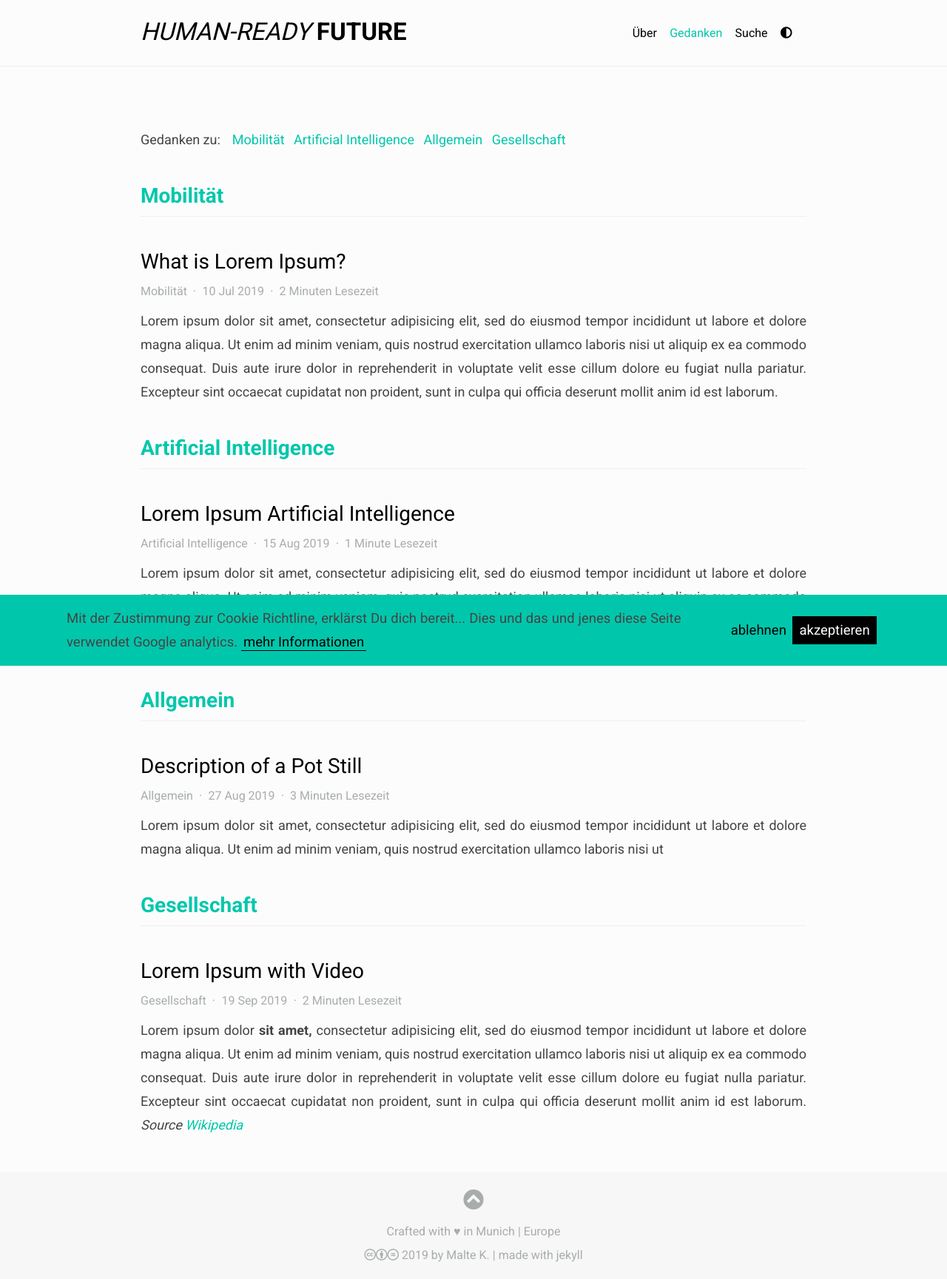
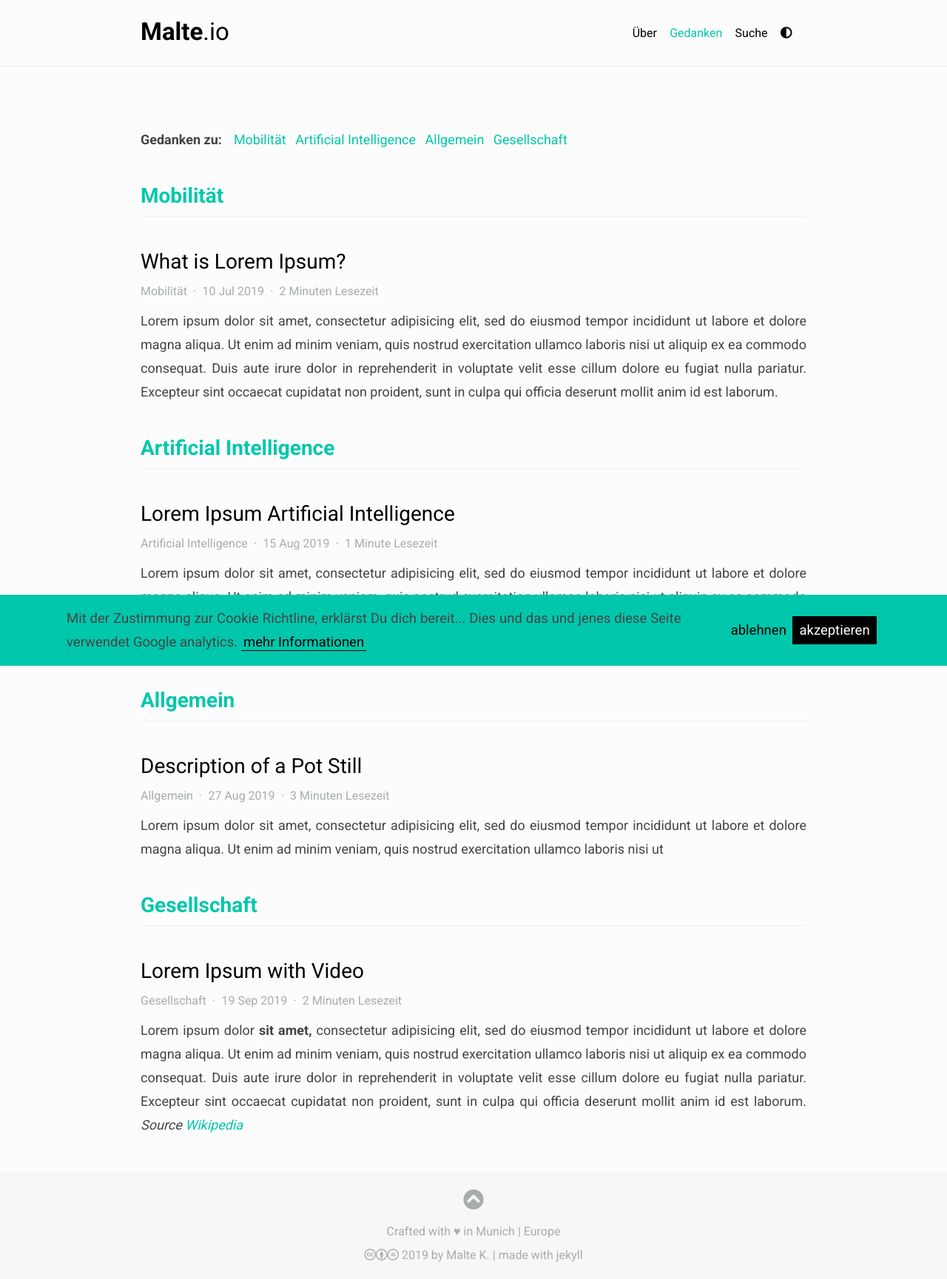
Before and after one commit to 110101/blog_humanreadyfuture, a Jekyll site: the page built from categories.md, in a window 1280 px wide. Shown: the whole page at 74% size. Built offline with Jekyll 4.4.1, drawn with Linux system fonts in a browser that asks for light colours; nearby versions of some CDN libraries; the list of posts is cut into pages by our own code.

Commit message:
upate header and theme

```diff
--- a/_includes/site-header.html
+++ b/_includes/site-header.html
@@ -5,7 +5,7 @@
         <img src="{{ site.baseurl }}{{ site.logo }}" alt="{{ site.title }}"/>
       {% else %}
        <div class="logo">
-        <a href="{{ site.baseurl }}/"><span class="logopre">HUMAN-READY </span><span class="logostatem">FUTURE</span></a>
+        <a href="{{ site.baseurl }}/"><span class="logostatem">Malte</span><span class="logopre">.io</span></a>
       </div>
       {% endif %}
     </a>
--- a/_sass/_theme.scss
+++ b/_sass/_theme.scss
@@ -167,7 +167,7 @@
 }
 
 .logopre{
-  font-style: italic;
+  font-style: regular;
 }
 .logostatem{
   font-weight: bold;
@@ -273,6 +273,7 @@
 .cattitle {
   float:left;
   margin-right: 1rem;
+  font-weight: bold;
   @include sassline($fontsize: zeta, $font: $bodytype, $lineheight: 1.6, $below: 0, $breakpoint: all);
 }
 
```
